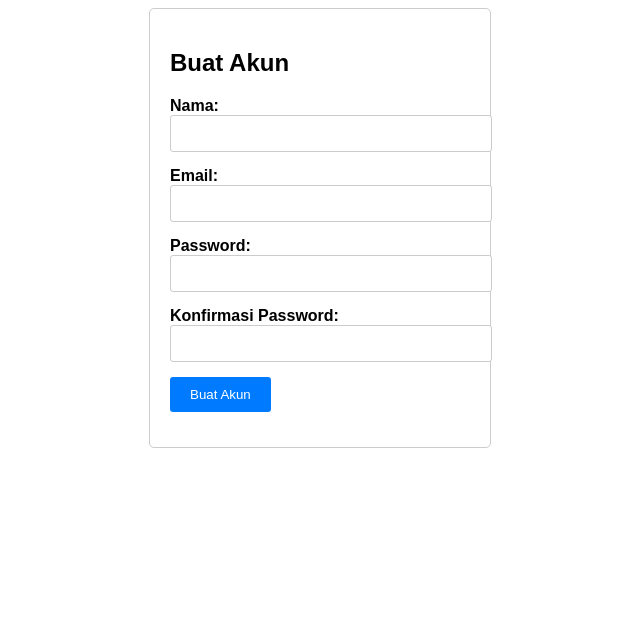
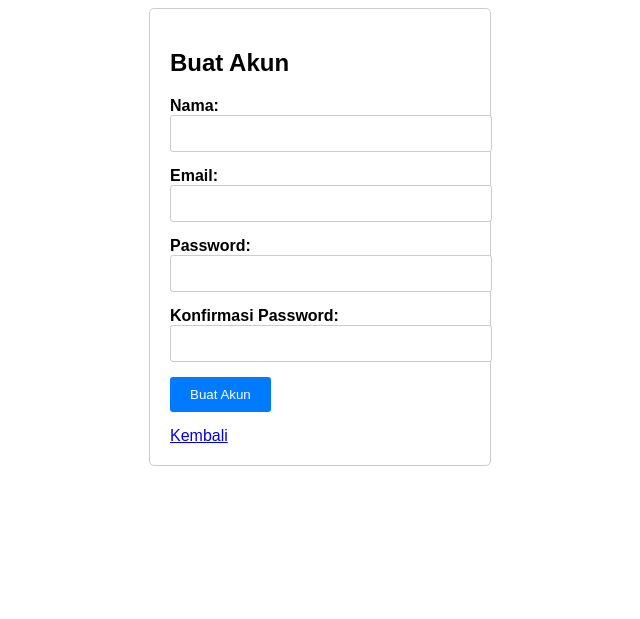
Before and after one commit to MuhammadIrwanFirdaus/full-kalender, a PHP site: page /view-buat-akun.php in a window 1280 px wide. Shown: the top 619 px of the page, without its empty margins (320-960 px from the left). Run offline with PHP 8.4, Linux system fonts and the light colour scheme.

Commit message:
Update view-buat-akun.php

```diff
--- a/view-buat-akun.php
+++ b/view-buat-akun.php
@@ -62,6 +62,7 @@
             <div class="form-group">
                 <button type="submit" class="btn">Buat Akun</button>
             </div>
+            <a href="login.php">Kembali</a>
         </form>
     </div>
     <script>
```
